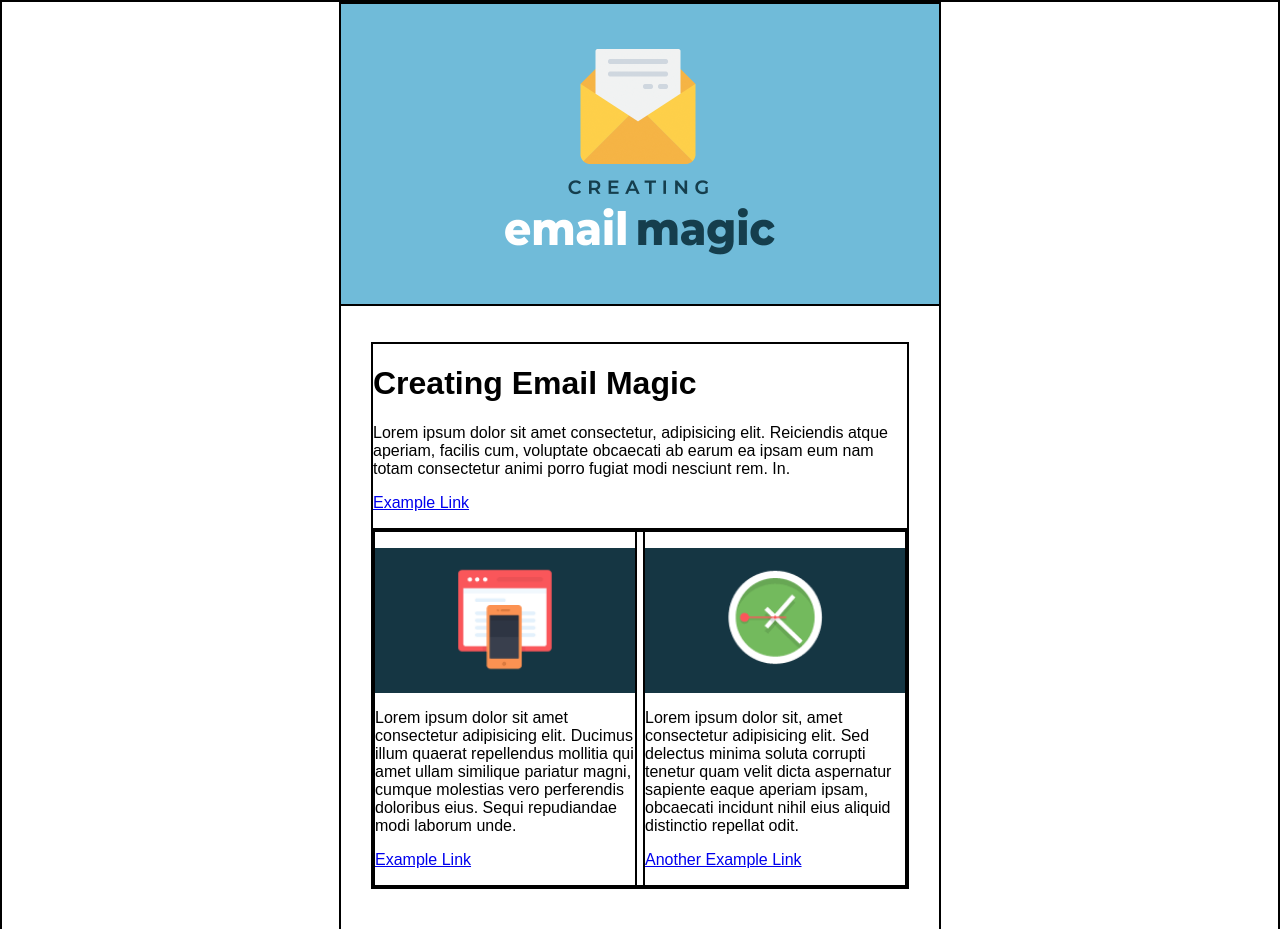
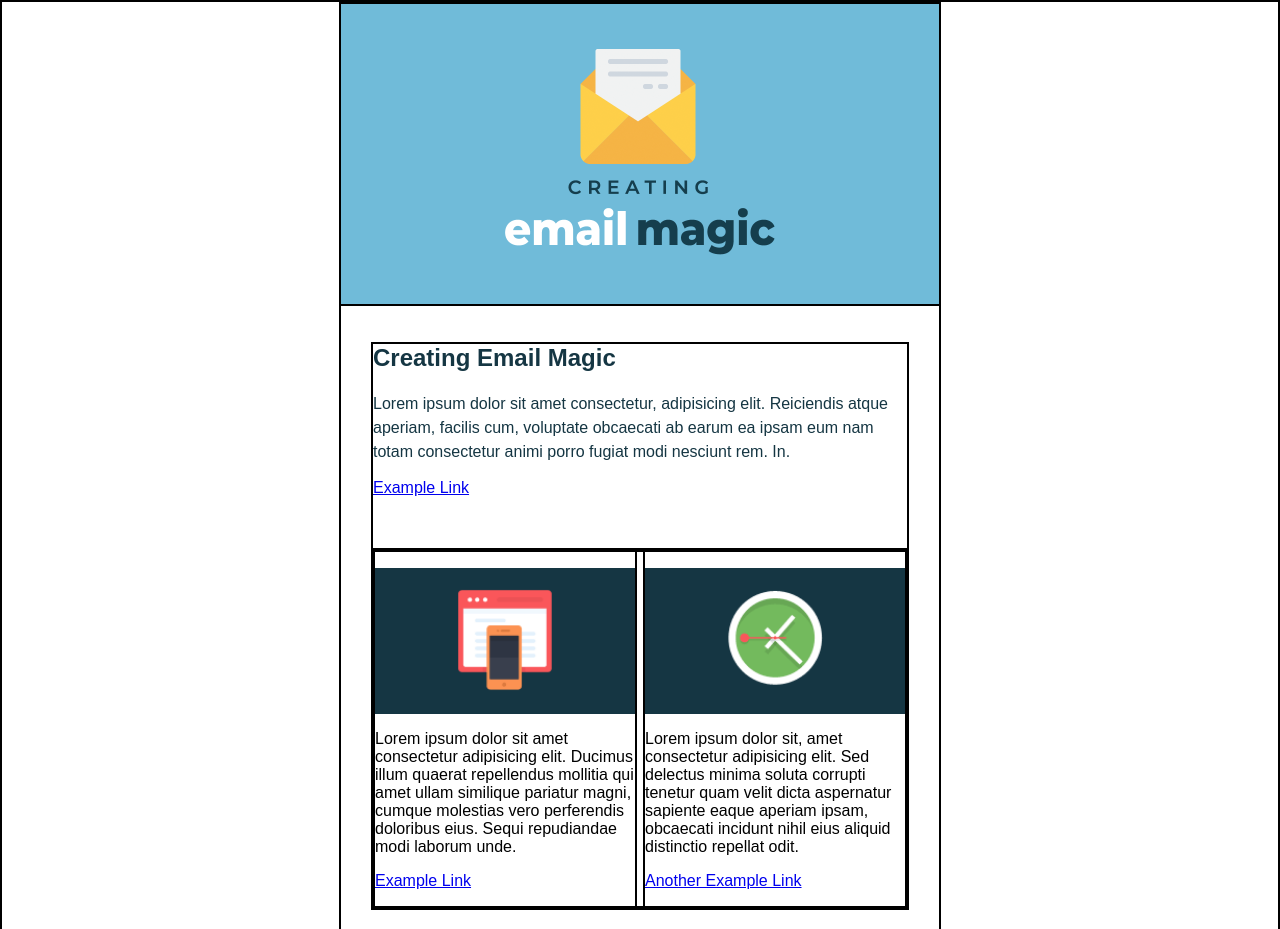
Before and after one commit to xrysen/emailDev1, a plain HTML site: page index.html in a window 1280 px wide. Shown: the top 929 px of the page. Drawn offline with Linux system fonts and the light colour scheme.

Commit message:
Adds styling to header content

```diff
--- a/index.html
+++ b/index.html
@@ -33,10 +33,10 @@
             <td style="padding: 36px 30px 42px 30px;">
               <table role = "presentation" style = "width: 100%; border-collapse: collapse;border:0; border-spacing: 0;">
                 <tr>
-                  <td style="padding: 0">
-                    <h1>Creating Email Magic</h1>
-                    <p>Lorem ipsum dolor sit amet consectetur, adipisicing elit. Reiciendis atque aperiam, facilis cum, voluptate obcaecati ab earum ea ipsam eum nam totam consectetur animi porro fugiat modi nesciunt rem. In.</p>
-                    <p><a href="http://www.example.com">Example Link</a></p>
+                  <td style="padding: 0 0 36px 0; color: #153643;">
+                    <h1 style="font-size: 24px; margin: 0 0 20px 0; font-family: Arial, sans-serif;">Creating Email Magic</h1>
+                    <p style="margin: 0 0 12px 0; font-size: 16px; line-height: 24px; font-family: Arial, sans-serif;">Lorem ipsum dolor sit amet consectetur, adipisicing elit. Reiciendis atque aperiam, facilis cum, voluptate obcaecati ab earum ea ipsam eum nam totam consectetur animi porro fugiat modi nesciunt rem. In.</p>
+                    <p style="margin: 0 0 12px 0; font-size: 16px; line-height: 24px; font-family: Arial, sans-serif;"><a href="http://www.example.com">Example Link</a></p>
                   </td>
                 </tr>
                 <tr>
```
